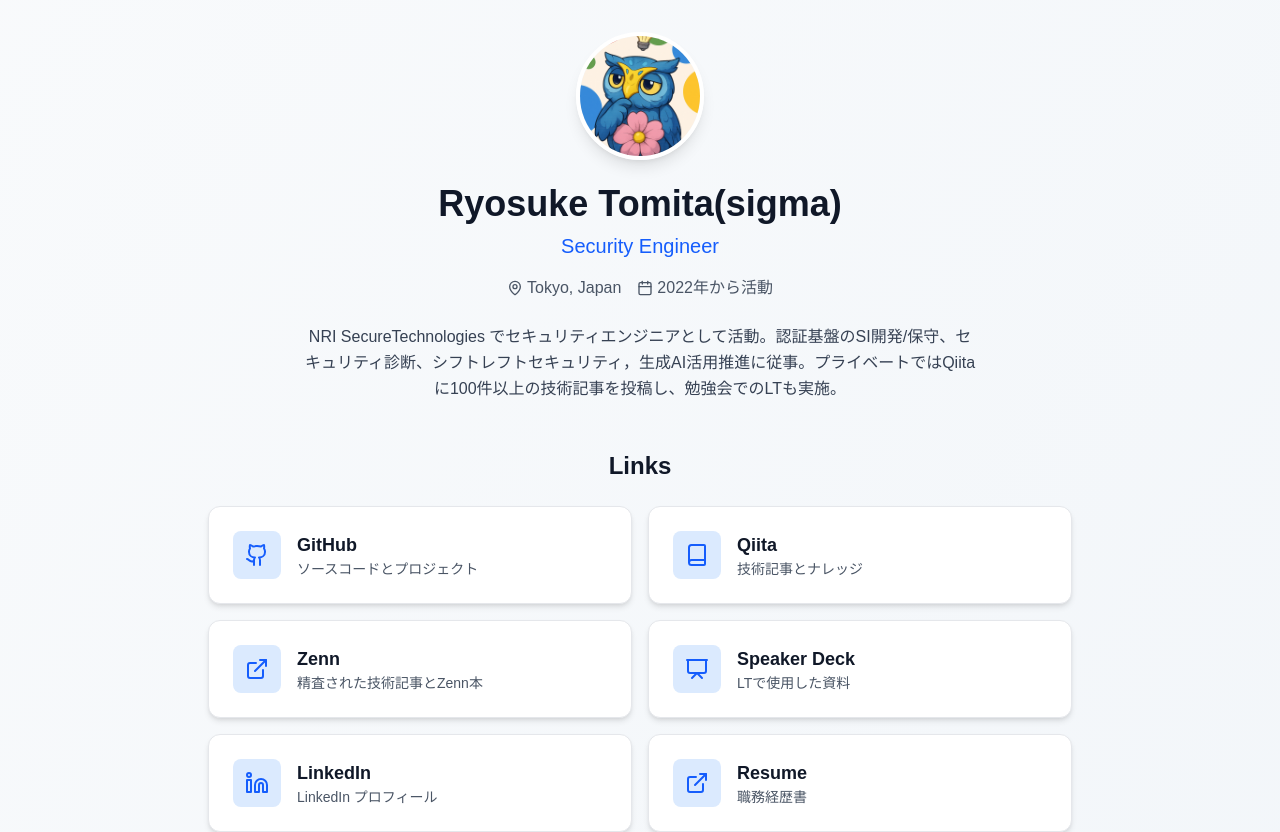
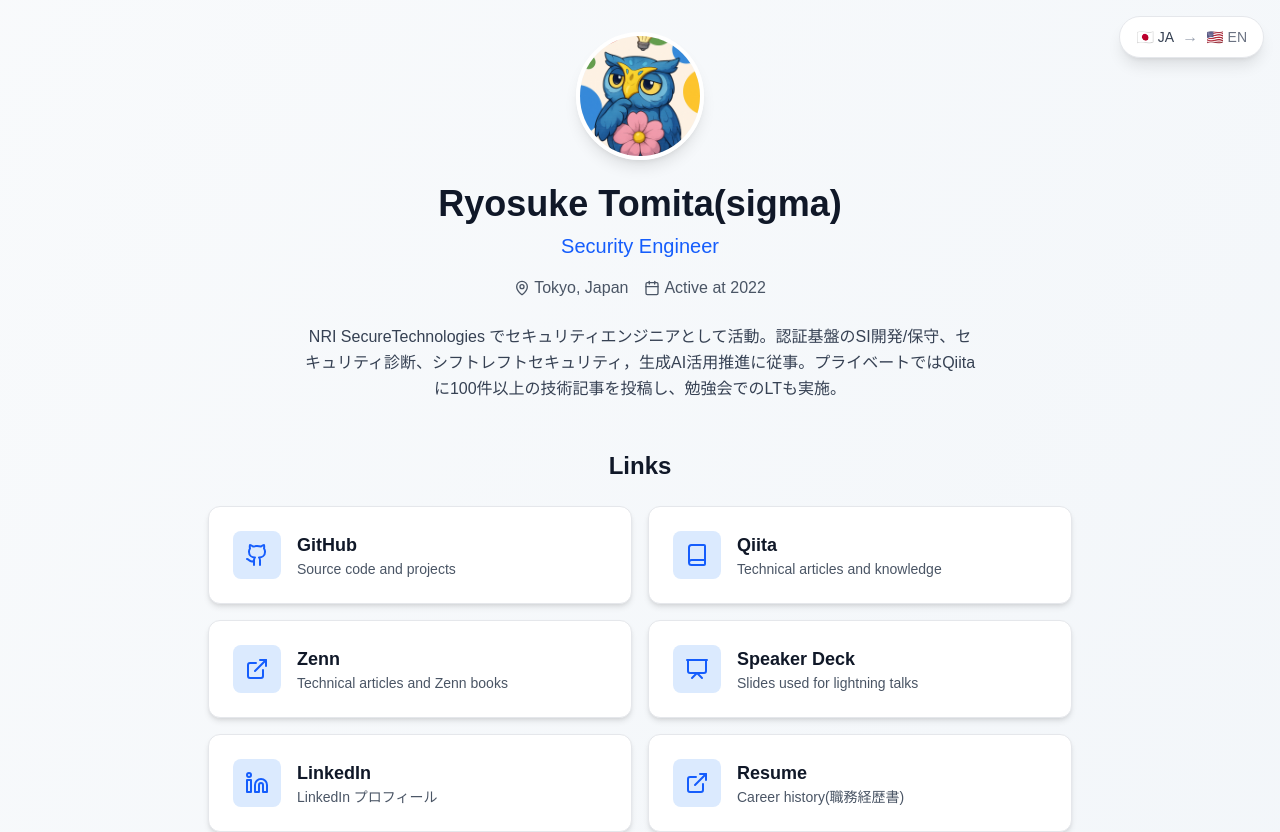
Before and after one commit to RyosukeDTomita/MyActivity, a Next.js app: page /MyActivity/ in a window 1280 px wide. Shown: the top 832 px of the page. Built offline with nearby package versions, Linux system fonts and the light colour scheme.

Commit message:
feat: english translations

```diff
--- a/src/app/layout.tsx
+++ b/src/app/layout.tsx
@@ -1,6 +1,7 @@
 import type { Metadata } from "next";
 import { Geist, Geist_Mono } from "next/font/google";
 import "./globals.css";
+import { LanguageProvider } from "@/contexts/LanguageContext";
 
 const geistSans = Geist({
   variable: "--font-geist-sans",
@@ -35,7 +36,9 @@
       <body
         className={`${geistSans.variable} ${geistMono.variable} antialiased`}
       >
-        {children}
+        <LanguageProvider>
+          {children}
+        </LanguageProvider>
       </body>
     </html>
   );
--- a/src/app/page.tsx
+++ b/src/app/page.tsx
@@ -3,6 +3,9 @@
 import Image from "next/image";
 import { motion } from "framer-motion";
 import { Github, ExternalLink, MapPin, Calendar, Book, Presentation, Linkedin } from "lucide-react";
+import { useLanguage } from '@/contexts/LanguageContext';
+import { translations } from '@/translations/translations';
+import LanguageSwitcher from '@/components/LanguageSwitcher';
 
 // プロフィール情報をここで編集してください
 const profile = {
@@ -79,8 +82,12 @@
 };
 
 export default function Home() {
+  const { language } = useLanguage();
+  const t = translations[language].profile;
+
   return (
     <div className="min-h-screen bg-gradient-to-br from-slate-50 to-slate-100 dark:from-slate-900 dark:to-slate-800">
+      <LanguageSwitcher />
       <div className="container mx-auto px-4 py-8 max-w-4xl">
         {/* ヘッダーセクション */}
         <motion.div
@@ -99,23 +106,23 @@
             />
           </div>
           <h1 className="text-4xl font-bold text-gray-900 dark:text-white mb-2">
-            {profile.name}
+            {t.name}
           </h1>
           <p className="text-xl text-blue-600 dark:text-blue-400 mb-4">
-            {profile.title}
+            {t.title}
           </p>
           <div className="flex items-center justify-center space-x-4 text-gray-600 dark:text-gray-300 mb-6">
             <div className="flex items-center">
               <MapPin className="w-4 h-4 mr-1" />
-              {profile.location}
+              {t.location}
             </div>
             <div className="flex items-center">
               <Calendar className="w-4 h-4 mr-1" />
-              {profile.joinDate}から活動
+              {t.joinDate}
             </div>
           </div>
           <p className="text-gray-700 dark:text-gray-300 max-w-2xl mx-auto leading-relaxed">
-            {profile.description}
+            {t.description}
           </p>
         </motion.div>
 
@@ -127,7 +134,7 @@
           className="mb-12"
         >
           <h2 className="text-2xl font-bold text-gray-900 dark:text-white mb-6 text-center">
-            Links
+            {t.links.title}
           </h2>
           <div className="grid grid-cols-1 md:grid-cols-2 gap-4">
             {profile.links.map((link, index) => (
@@ -151,7 +158,7 @@
                       {link.name}
                     </h3>
                     <p className="text-gray-600 dark:text-gray-400 text-sm">
-                      {link.description}
+                      {t.links.items.find(item => item.name === link.name)?.description || link.description}
                     </p>
                   </div>
                 </div>
@@ -168,7 +175,7 @@
           className="mb-12"
         >
           <h2 className="text-2xl font-bold text-gray-900 dark:text-white mb-6 text-center">
-            Skills
+            {t.skills.title}
           </h2>
           <div className="flex flex-wrap justify-center gap-3">
             {profile.skills.map((skill, index) => (
@@ -193,7 +200,7 @@
           className="mb-12"
         >
           <h2 className="text-2xl font-bold text-gray-900 dark:text-white mb-6 text-center">
-            Experience
+            {t.experience.title}
           </h2>
           <div className="space-y-6">
             {profile.experiences.map((exp, index) => (
@@ -205,16 +212,16 @@
                 className="bg-white dark:bg-slate-800 rounded-xl p-6 shadow-md border border-gray-200 dark:border-slate-700"
               >
                 <h3 className="text-xl font-semibold text-gray-900 dark:text-white mb-2">
-                  {exp.title}
+                  {t.experience.items[index].title}
                 </h3>
                 <p className="text-blue-600 dark:text-blue-400 font-medium mb-2">
-                  {exp.company}
+                  {t.experience.items[index].company}
                 </p>
                 <p className="text-gray-600 dark:text-gray-400 text-sm mb-3">
-                  {exp.period}
+                  {t.experience.items[index].period}
                 </p>
                 <p className="text-gray-700 dark:text-gray-300">
-                  {exp.description}
+                  {t.experience.items[index].description}
                 </p>
               </motion.div>
             ))}
@@ -229,7 +236,7 @@
           className="text-center pt-8 border-t border-gray-200 dark:border-slate-700"
         >
           <p className="text-gray-500 dark:text-gray-500 text-sm">
-            © 2025 {profile.name}. Built with Next.js & Tailwind CSS.
+            © 2025 {t.name}. {t.footer}
           </p>
         </motion.footer>
       </div>
--- /dev/null
+++ b/src/components/LanguageSwitcher.tsx
@@ -0,0 +1,29 @@
+'use client';
+
+import { useLanguage } from '@/contexts/LanguageContext';
+import { motion } from 'framer-motion';
+
+export default function LanguageSwitcher() {
+  const { language, setLanguage } = useLanguage();
+
+  return (
+    <motion.div
+      initial={{ opacity: 0 }}
+      animate={{ opacity: 1 }}
+      className="fixed top-4 right-4 z-50"
+    >
+      <button
+        onClick={() => setLanguage(language === 'ja' ? 'en' : 'ja')}
+        className="bg-white dark:bg-slate-800 shadow-lg rounded-full px-4 py-2 flex items-center space-x-2 hover:shadow-xl transition-shadow duration-300 border border-gray-200 dark:border-slate-700"
+      >
+        <span className="text-sm font-medium text-gray-700 dark:text-gray-300">
+          {language === 'ja' ? '🇯🇵 JA' : '🇺🇸 EN'}
+        </span>
+        <span className="text-gray-400 dark:text-gray-500">→</span>
+        <span className="text-sm font-medium text-gray-500 dark:text-gray-400">
+          {language === 'ja' ? '🇺🇸 EN' : '🇯🇵 JA'}
+        </span>
+      </button>
+    </motion.div>
+  );
+}
--- /dev/null
+++ b/src/contexts/LanguageContext.tsx
@@ -0,0 +1,30 @@
+'use client';
+
+import React, { createContext, useContext, useState, ReactNode } from 'react';
+
+type Language = 'ja' | 'en';
+
+interface LanguageContextType {
+  language: Language;
+  setLanguage: (lang: Language) => void;
+}
+
+const LanguageContext = createContext<LanguageContextType | undefined>(undefined);
+
+export const LanguageProvider = ({ children }: { children: ReactNode }) => {
+  const [language, setLanguage] = useState<Language>('ja');
+
+  return (
+    <LanguageContext.Provider value={{ language, setLanguage }}>
+      {children}
+    </LanguageContext.Provider>
+  );
+};
+
+export const useLanguage = () => {
+  const context = useContext(LanguageContext);
+  if (!context) {
+    throw new Error('useLanguage must be used within a LanguageProvider');
+  }
+  return context;
+};
--- /dev/null
+++ b/src/translations/translations.ts
@@ -0,0 +1,132 @@
+export const translations = {
+  en: {
+    profile: {
+      name: "Ryosuke Tomita(sigma)",
+      title: "Security Engineer",
+      description: "Working as a Security Engineer at NRI SecureTechnologies. Involved in SI development/maintenance of authentication infrastructure, security assessments, shift-left security, and promoting generative AI utilization. Privately contributed over 100 technical articles to Qiita and conducted lightning talks at study groups.",
+      location: "Tokyo, Japan",
+      joinDate: "Active at 2022",
+      links: {
+        title: "Links",
+        items: [
+          {
+            name: "GitHub",
+            description: "Source code and projects"
+          },
+          {
+            name: "Qiita",
+            description: "Technical articles and knowledge"
+          },
+          {
+            name: "Zenn",
+            description: "Technical articles and Zenn books"
+          },
+          {
+            name: "Speaker Deck",
+            description: "Slides used for lightning talks"
+          },
+          {
+            name: "LinkedIn",
+            description: ""
+          },
+          {
+            name: "Resume",
+            description: "Career history(職務経歴書)"
+          }
+        ]
+      },
+      skills: {
+        title: "Skills"
+      },
+      experience: {
+        title: "Experience",
+        items: [
+          {
+            title: "ShiftLeft (Security Engineer)",
+            company: "NRI SecureTechnologies Cyber Engineering Division (Division name changed) (Seconded from: Nomura Research Institute)",
+            period: "April 2025 - Present",
+            description: "Responsible for various security assessments, generative AI utilization, and shift-left security consulting services."
+          },
+          {
+            title: "DevSecOps (Security Engineer)",
+            company: "NRI SecureTechnologies DX Security Consulting Division (Seconded from: Nomura Research Institute)",
+            period: "April 2023 - July 2025",
+            description: "Led projects as PM and developer in SI development/maintenance of authentication infrastructure. Conducted various security assessments, security reviews, and managed internal infrastructure. Also served as a security technology training instructor for new graduates."
+          },
+          {
+            title: "Network Operations (Security Engineer)",
+            company: "NRI SecureTechnologies MSS Division (Seconded from: Nomura Research Institute)",
+            period: "April 2022 - March 2023",
+            description: "Responsible for operation and maintenance of customer network equipment. Supported CrowdStrike implementation, handled SRX/BIG-IP version upgrades, and conducted log investigation and analysis using Shell Scripts."
+          }
+        ]
+      },
+      footer: "Built with Next.js & Tailwind CSS."
+    }
+  },
+  ja: {
+    profile: {
+      name: "Ryosuke Tomita(sigma)",
+      title: "Security Engineer",
+      description: "NRI SecureTechnologies でセキュリティエンジニアとして活動。認証基盤のSI開発/保守、セキュリティ診断、シフトレフトセキュリティ，生成AI活用推進に従事。プライベートではQiitaに100件以上の技術記事を投稿し、勉強会でのLTも実施。",
+      location: "Tokyo, Japan",
+      joinDate: "Active at 2022",
+      links: {
+        title: "Links",
+        items: [
+          {
+            name: "GitHub",
+            description: "Source code and projects"
+          },
+          {
+            name: "Qiita",
+            description: "Technical articles and knowledge"
+          },
+          {
+            name: "Zenn",
+            description: "Technical articles and Zenn books"
+          },
+          {
+            name: "Speaker Deck",
+            description: "Slides used for lightning talks"
+          },
+          {
+            name: "LinkedIn",
+            description: ""
+          },
+          {
+            name: "Resume",
+            description: "Career history(職務経歴書)"
+          }
+        ]
+      },
+      skills: {
+        title: "Skills"
+      },
+      experience: {
+        title: "Experience",
+        items: [
+          {
+            title: "ShiftLeft (Security Engineer)",
+            company: "NRI SecureTechnologies サイバーエンジニアリング事業本部(本部名変更) (出向: 野村総合研究所)",
+            period: "2025年4月 - 現在",
+            description: "各種セキュリティ診断、生成AI活用，シフトレフトセキュリティのコンサルティング業務を担当。"
+          },
+          {
+            title: "DevSecOps (Security Engineer)",
+            company: "NRI SecureTechnologies DXセキュリティコンサルティング事業本部 (出向: 野村総合研究所)",
+            period: "2023年4月 - 2025年7月",
+            description: "認証基盤のSI開発/保守でPM兼開発者としてプロジェクトを推進。各種セキュリティ診断、セキュリティレビュー，社内基盤の管理を実施。また，セキュリティ技術研修講師として新卒向けに教育活動を行った。"
+          },
+          {
+            title: "Network Operations(Security Engineer)",
+            company: "NRI SecureTechnologies MSS事業本部 (出向: 野村総合研究所)",
+            period: "2022年4月 - 2023年3月",
+            description: "顧客ネットワーク機器の運用保守業務を担当。Crowd Strike導入支援、SRX・BIG-IPのバージョンアップ対応、Shell Scriptを用いたログ調査・分析を実施。"
+          }
+        ]
+      },
+      footer: "Built with Next.js & Tailwind CSS."
+    }
+  }
+};
```
